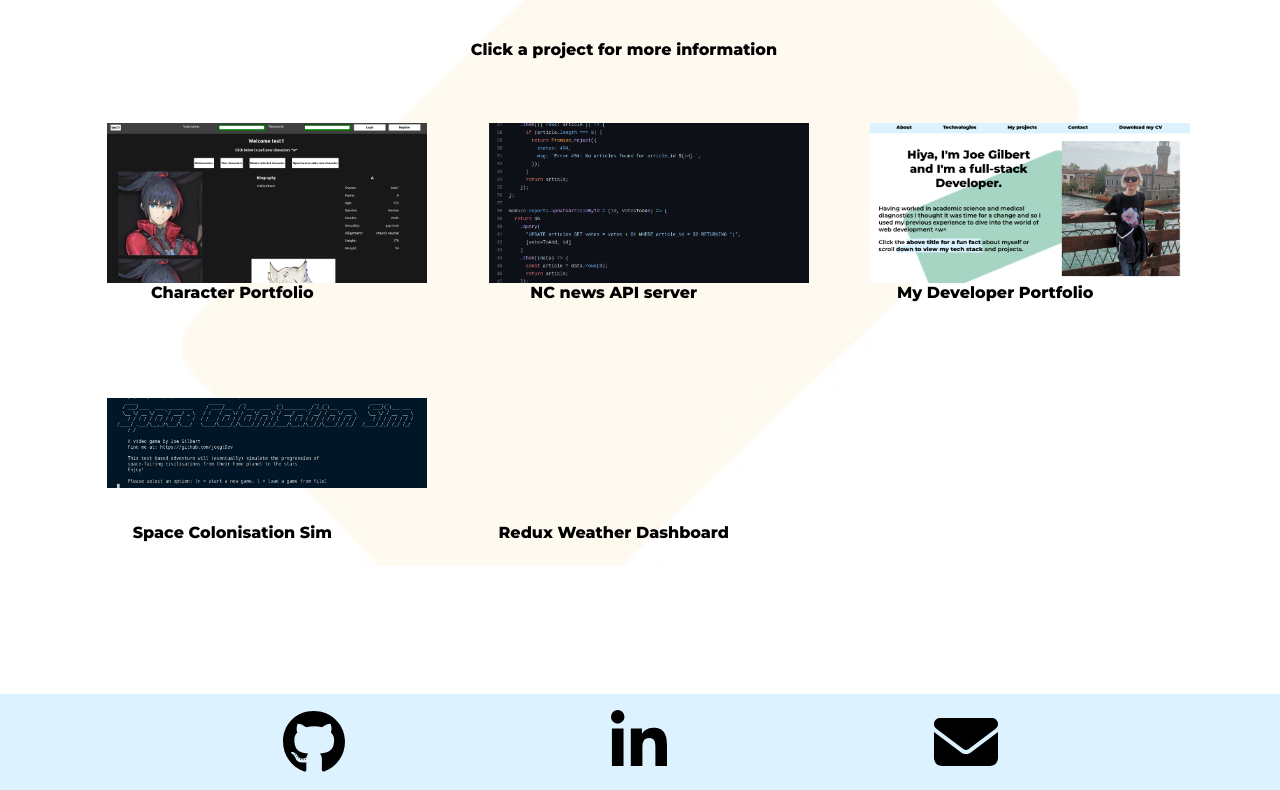
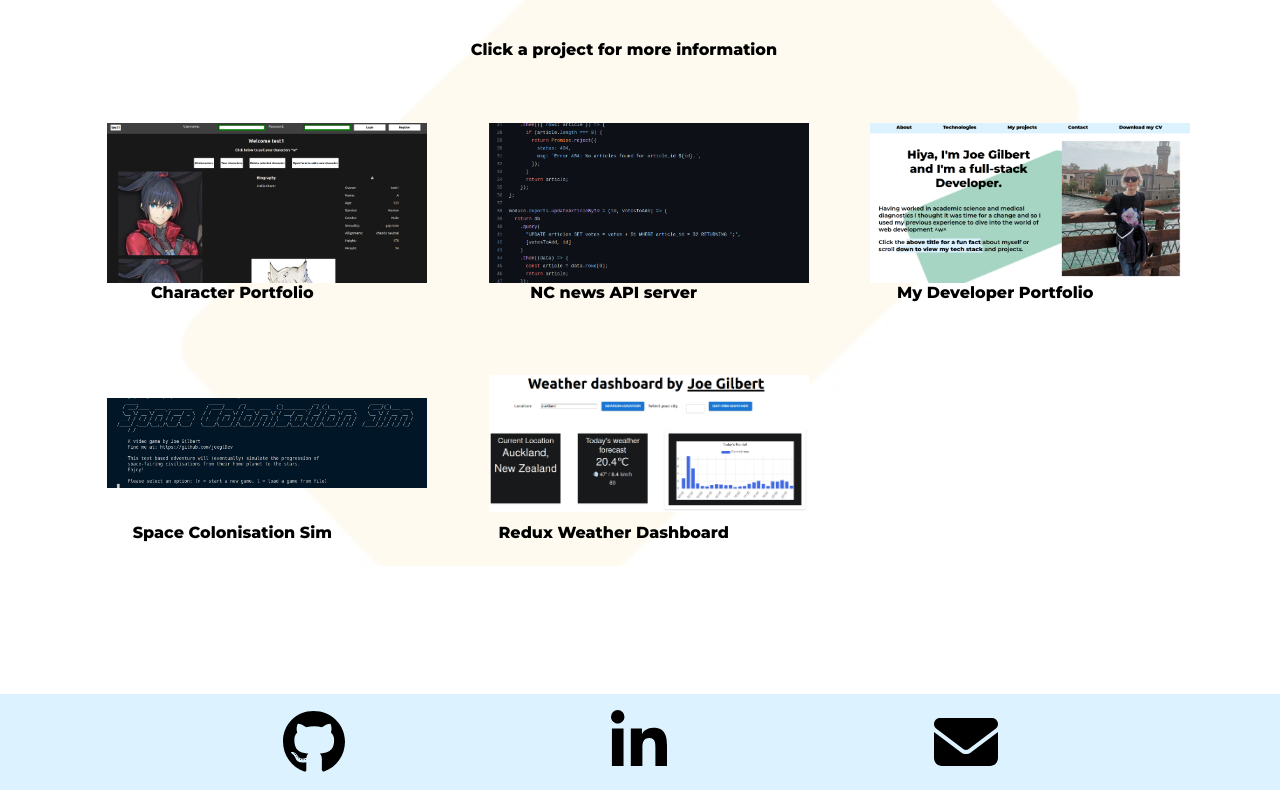
Before and after one commit to joeglDev/Developer-Portfolio-Joe-Gilbert, a Vue app in the folder vue-project/: page / in a window 1280 px wide. Shown: the part 1511-2301 px from the top of the page. Built offline with nearby package versions, Linux system fonts and the light colour scheme.

Commit message:
Projects: added new redux project

```diff
--- a/vue-project/src/CSS/Project.css
+++ b/vue-project/src/CSS/Project.css
@@ -87,6 +87,11 @@
     background-size: 100%;
 }
 
+.project__weather {
+    background: no-repeat center url(../assets//project_images/weather.png);
+    background-size: 100%;
+}
+
 /* Stack */
 .flex__item__li {
     width: 10vw;
--- a/vue-project/src/CSS/ProjectGrid.css
+++ b/vue-project/src/CSS/ProjectGrid.css
@@ -78,6 +78,11 @@
     background-size: 100%;
 }
 
+.weather {
+    background: no-repeat center url(../assets//project_images/weather.png);
+    background-size: 100%;
+}
+
 
 
 @media only screen and (max-width: 600px) {
```
Also changed, not shown: vue-project/src/assets/project_images/weather.png (added).
